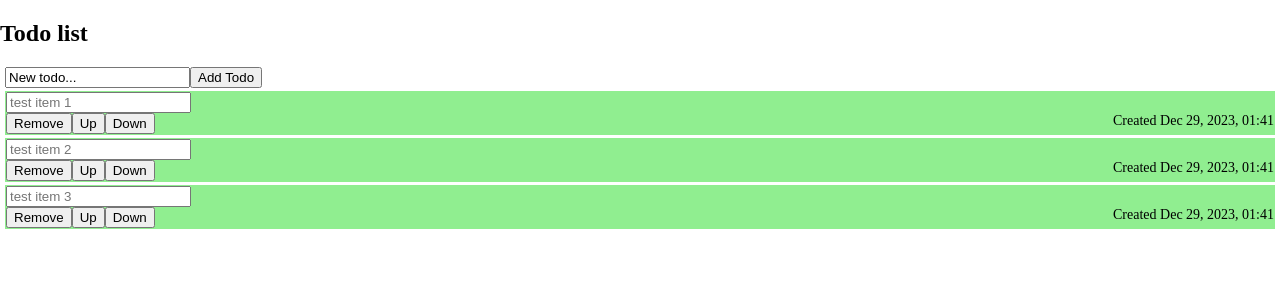
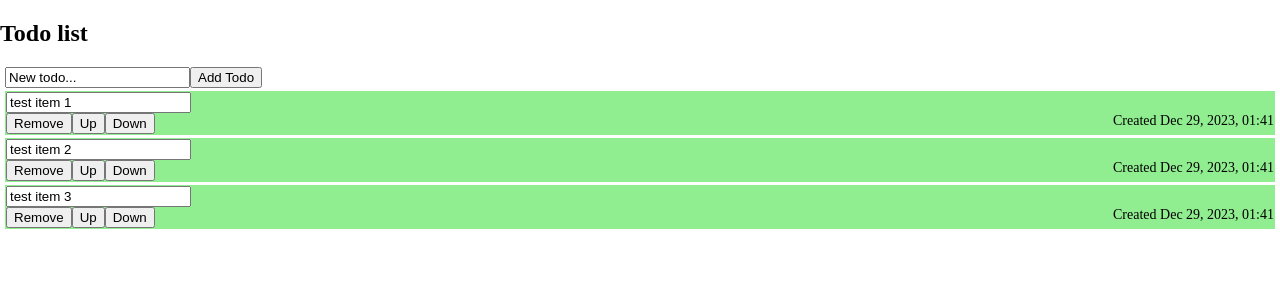
Before and after one commit to jwlebert/get-it-done, an Angular app in the folder client/: page / in a window 1280 px wide. Shown: the top 300 px of the page. Built offline with nearby package versions, Linux system fonts and the light colour scheme.

Commit message:
updated the todo title textinput to use ngmodel, much cleaner

```diff
--- a/client/src/app/todo.service.ts
+++ b/client/src/app/todo.service.ts
@@ -81,12 +81,4 @@ export class TodoService {
     const index = this.todos.indexOf(todo);
     this.todos.splice(index, 1);
   }
-
-  renameTodo(todo: TodoItem, newTitle: string) {
-    console.log(todo)
-    let t = this.todos.find(t => t === todo) ?? null;
-
-    if (t === null) { return; }
-    t.title = newTitle;
-  }
 }
--- a/client/src/app/todo/todo.component.html
+++ b/client/src/app/todo/todo.component.html
@@ -1,6 +1,9 @@
 <section class="todo">
-    <form [formGroup]="todoTitle" (change)="updateTitle()">
-        <input id="title" type="text" formControlName="title" [placeholder]="this.todo.title">
+    <form [formGroup]="todoTitle">
+        <input
+            id="title" type="text" formControlName="title" required
+            [(ngModel)]="todo.title" name="title"
+        >
     </form>
     <button (click)="removeTodo()">Remove</button>
     <button (click)="moveTodo(1)">Up</button>
--- a/client/src/app/todo/todo.component.ts
+++ b/client/src/app/todo/todo.component.ts
@@ -17,14 +17,6 @@ export class TodoComponent {
     title: new FormControl('')
   })
 
-  updateTitle(): void {
-    const newTitle = this.todoTitle.value.title ?? '';
-    if (newTitle === '') { return; };
-
-    this.todoService.renameTodo(this.todo, newTitle);
-    this.todoTitle.setValue({'title': ''});
-  }
-
   removeTodo(): void {
     this.todoService.removeTodo(this.todo);
   }
```
